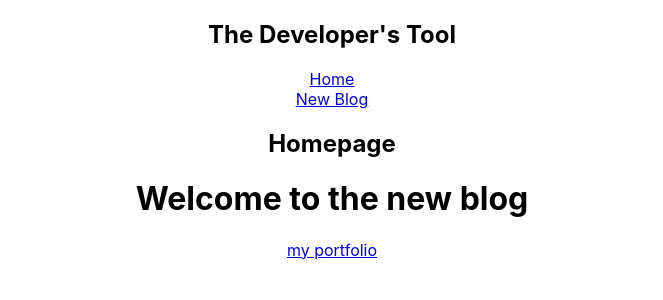
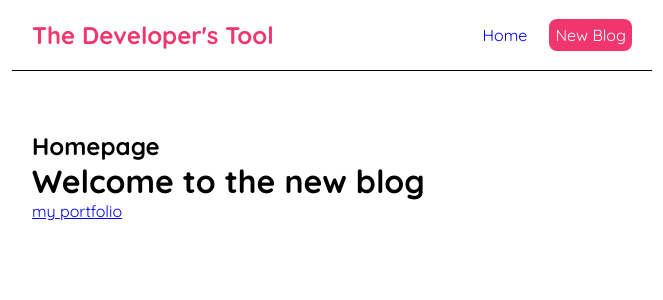
Before and after one commit to Nteinpraises/React-Project-dev-bog, a React (Create React App) app: page / in a window 1280 px wide. Shown: the top 300 px of the page, without its empty margins (308-971 px from the left). Built offline with nearby package versions, Linux system fonts and the light colour scheme.

Commit message:
added css styling

```diff
--- a/src/App.css
+++ /dev/null
@@ -1,38 +0,0 @@
-.App {
-  text-align: center;
-}
-
-.App-logo {
-  height: 40vmin;
-  pointer-events: none;
-}
-
-@media (prefers-reduced-motion: no-preference) {
-  .App-logo {
-    animation: App-logo-spin infinite 20s linear;
-  }
-}
-
-.App-header {
-  background-color: #282c34;
-  min-height: 100vh;
-  display: flex;
-  flex-direction: column;
-  align-items: center;
-  justify-content: center;
-  font-size: calc(10px + 2vmin);
-  color: white;
-}
-
-.App-link {
-  color: #61dafb;
-}
-
-@keyframes App-logo-spin {
-  from {
-    transform: rotate(0deg);
-  }
-  to {
-    transform: rotate(360deg);
-  }
-}
--- a/src/App.js
+++ b/src/App.js
@@ -1,4 +1,4 @@
-import './App.css';
+
 import Navbar from './Navbar';
 import Home from './Home';
 
--- a/src/Navbar.js
+++ b/src/Navbar.js
@@ -4,8 +4,11 @@
             <h1>The Developer's Tool</h1>
             <div className="links">
                 <a href="/">Home</a>
-                <br />
-                <a href="/create">New Blog</a>
+                <a href="/create" style={{
+                    color: "white",
+                    backgroundColor:'#f1356d',
+                    borderRadius: '8px'
+                }}>New Blog</a>
             </div>
         </nav>
      );
--- a/src/index.css
+++ b/src/index.css
@@ -1,13 +1,35 @@
-body {
-  margin: 0;
-  font-family: -apple-system, BlinkMacSystemFont, 'Segoe UI', 'Roboto', 'Oxygen',
-    'Ubuntu', 'Cantarell', 'Fira Sans', 'Droid Sans', 'Helvetica Neue',
-    sans-serif;
-  -webkit-font-smoothing: antialiased;
-  -moz-osx-font-smoothing: grayscale;
+@import url('https://fonts.googleapis.com/css2?family=Quicksand:wght@300;400;500;600;700&display=swap');
+
+/* base styles */
+*{
+margin: 0;
+font-family: "Quicksand";
+color: O#333;
 }
-
-code {
-  font-family: source-code-pro, Menlo, Monaco, Consolas, 'Courier New',
-    monospace;
+.navbar {
+padding: 20px;
+display: flex;
+align-items: center;
+max-width: 600px;
+margin: 0 auto;
+border-bottom: 1px solid
 }
+.navbar h1 {
+color: #f1356d;
+}
+.navbar .links {
+margin-left: auto;
+}
+.navbar a {
+margin-left: 16px;
+text-decoration: none;
+padding: 6px;
+}
+.navbar a:hover{
+  color: #f1356d;
+}
+.content{
+  max-width: 600px;
+  margin:40px auto;
+  padding: 20px;
+}
```
